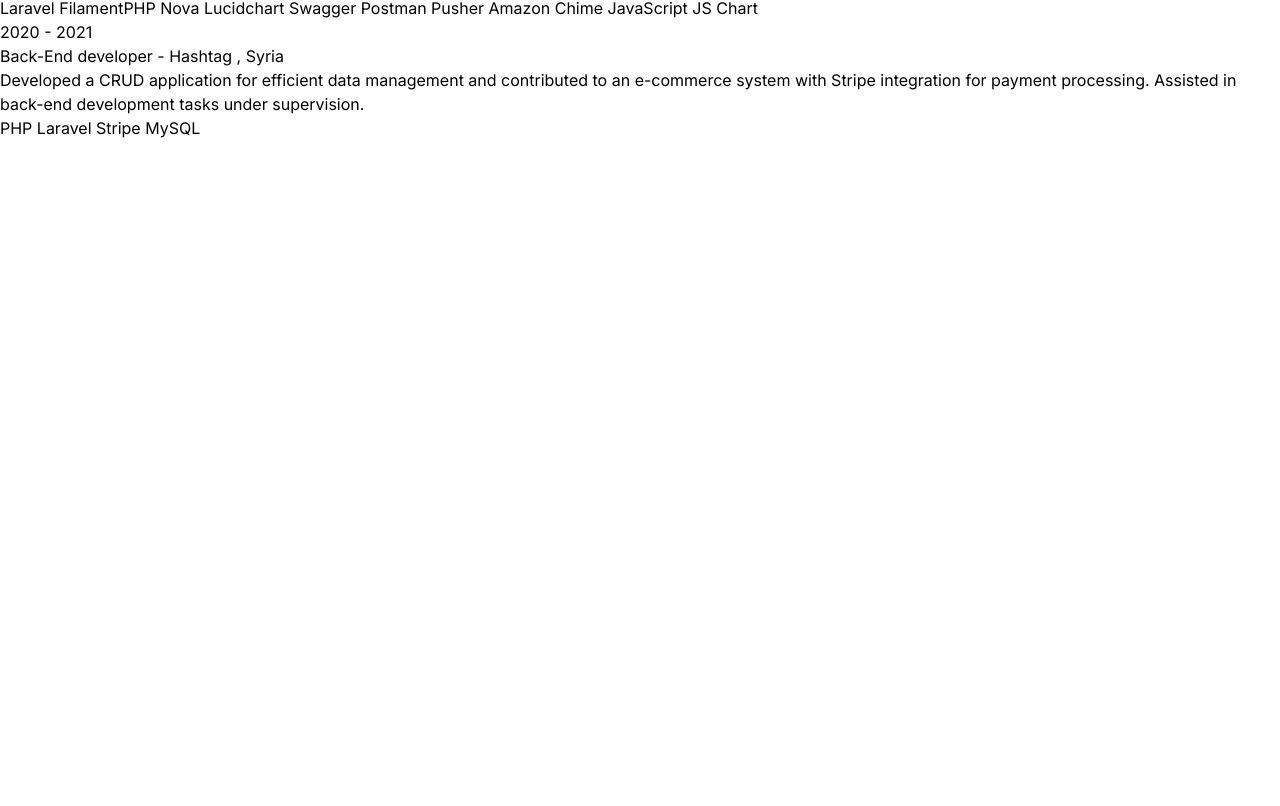
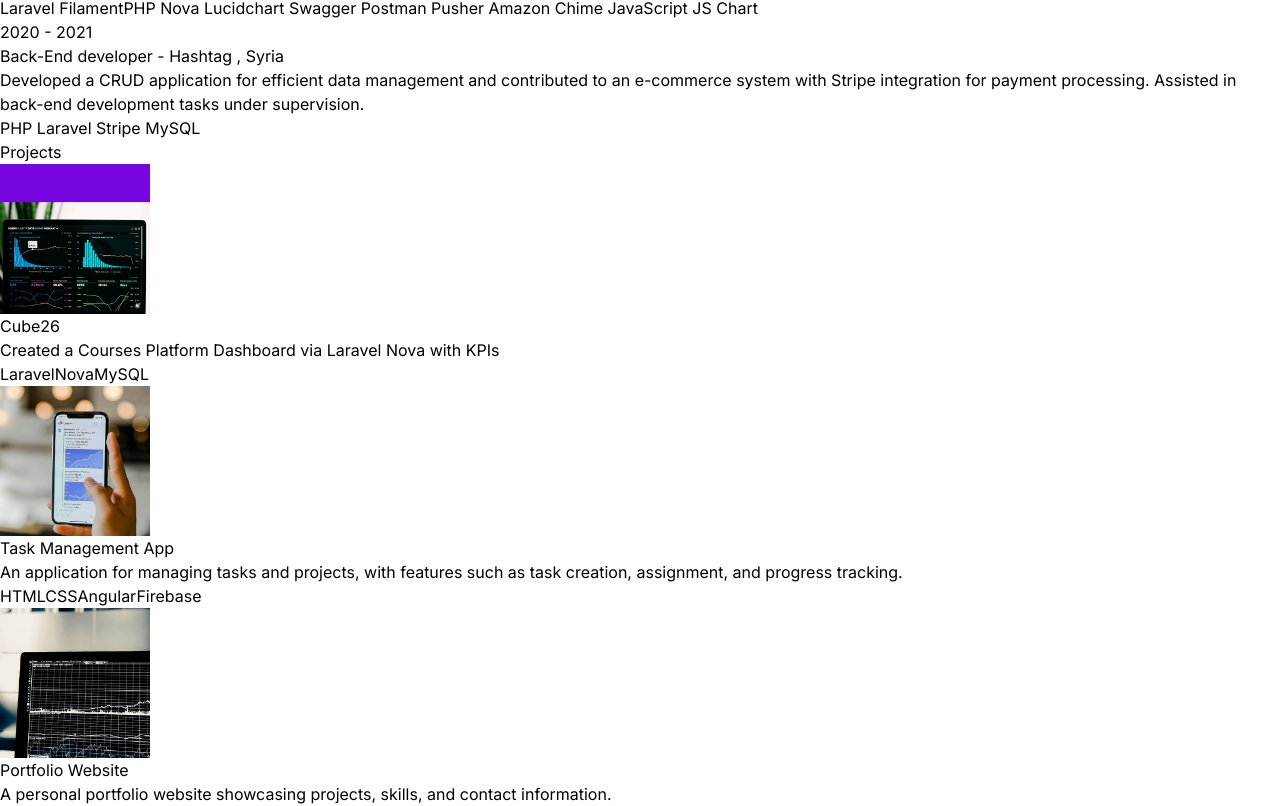
Before and after one commit to engMaya22/Portfolio-react-js, a React (Vite) app: page / in a window 1280 px wide. Shown: the part 2876-3682 px from the top of the page. Before the commit the page ends 3016 px from the top, so only its background shows below. Built offline with nearby package versions, Linux system fonts and the light colour scheme.

Commit message:
projects componenet

```diff
--- a/src/App.jsx
+++ b/src/App.jsx
@@ -3,6 +3,7 @@
 import About from "./components/About"
 import  Technologies from "./components/Technologies"
 import  Experience from "./components/Experience"
+import Projects from "./components/Projects"
 
 function App() {
 
@@ -19,6 +20,7 @@
                 <About />
                 <Technologies />
                 <Experience />
+                <Projects />
               </div>
 
          </div>
@@ -26,3 +28,7 @@
 }
 
 export default App
+
+// make project section slider js
+// add actual projects data  + sso + mailer + react projects with its images
+//add linkes for socials
--- a/src/components/Experience.jsx
+++ b/src/components/Experience.jsx
@@ -12,7 +12,7 @@
                        <h6 className="mb-2   font-semibold"> {experiene.role} - {" "} <span className="text-sm text-purple-100">{experiene.company}</span> </h6>
                        <p className="mb-4 text-neutral-400"> {experiene.description}</p>
                        {experiene.technologies.map((tech , index)=>(
-                        <span key={index} className="bg-neutral-900 rounded mr-2 mt-2 px-2 py-1 text-purple-800 text-sm font-medium"> {tech} </span>
+                        <span key={index} className="bg-neutral-900 rounded mr-2 mt-2 mb-1 px-2 py-1 text-purple-800 text-sm font-medium"> {tech} </span>
 
                        ))}
                     </div>
--- /dev/null
+++ b/src/components/Projects.jsx
@@ -0,0 +1,43 @@
+
+import {PROJECTS} from "../constants"
+const Projects = () => {
+  return (
+    <div className="border-b border-neutral-900 pb-4">
+
+        <h2 className="text-4xl  text-center my-20">Projects</h2>
+        <div>
+            {PROJECTS.map((project , index)=>(
+                <div key={index} className="flex flex-wrap mb-8 lg:justify-center">
+                    <div className="w-full lg:w-1/4 ">
+                      <img src={project.image}
+                       alt={project.title}
+                       width={150}
+                       height={150}
+                       className="mb-6 rounded" />
+                    </div>
+                    <div className="w-full max-w-xl lg:w-3/4">
+                        <h6 className="mb-2 font-semibold">
+                         {project.title}
+                        </h6>
+                        <p className="mb-4 text-neutral-400">
+                            {project.description}
+                        </p>
+                        {project.technologies.map((technology , index)=>(
+                            <span key={index} className="bg-neutral-900 rounded py-1 px-2 mr-2  text-sm font-medium text-purple-900">
+                                {technology}
+                            </span>
+                        ))}
+
+
+                    </div>
+
+                </div>
+
+            ))}
+        </div>
+
+    </div>
+  )
+}
+
+export default Projects
--- a/src/constants/index.js
+++ b/src/constants/index.js
@@ -43,11 +43,11 @@
 
 export const PROJECTS = [
   {
-    title: "E-Commerce Website",
+    title: "Cube26",
     image: project1,
     description:
-      "A fully functional e-commerce website with features like product listing, shopping cart, and user authentication.",
-    technologies: ["HTML", "CSS", "React", "Node.js", "MongoDB"],
+      "Created a Courses Platform Dashboard via Laravel Nova with KPIs",
+    technologies: ["Laravel", "Nova", "MySQL"],
   },
   {
     title: "Task Management App",
```
